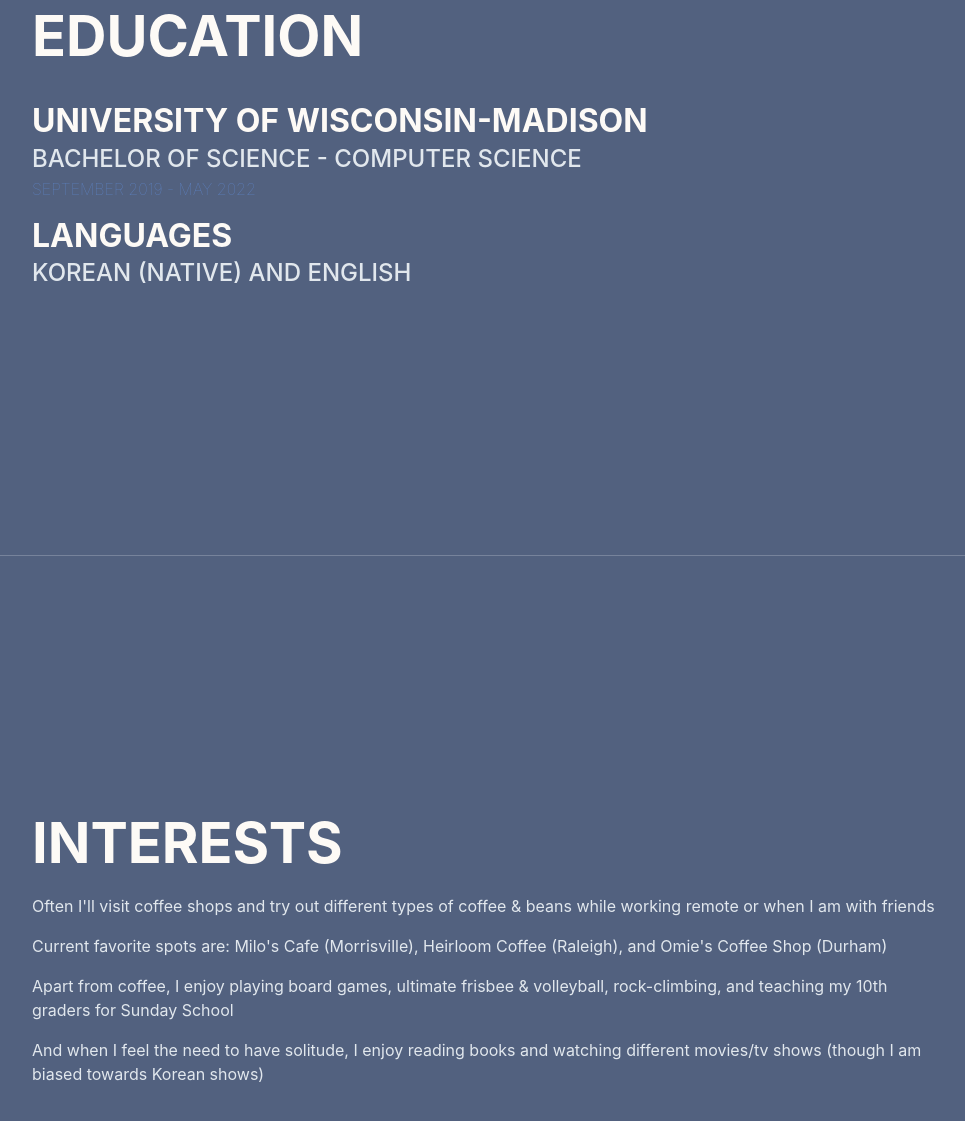
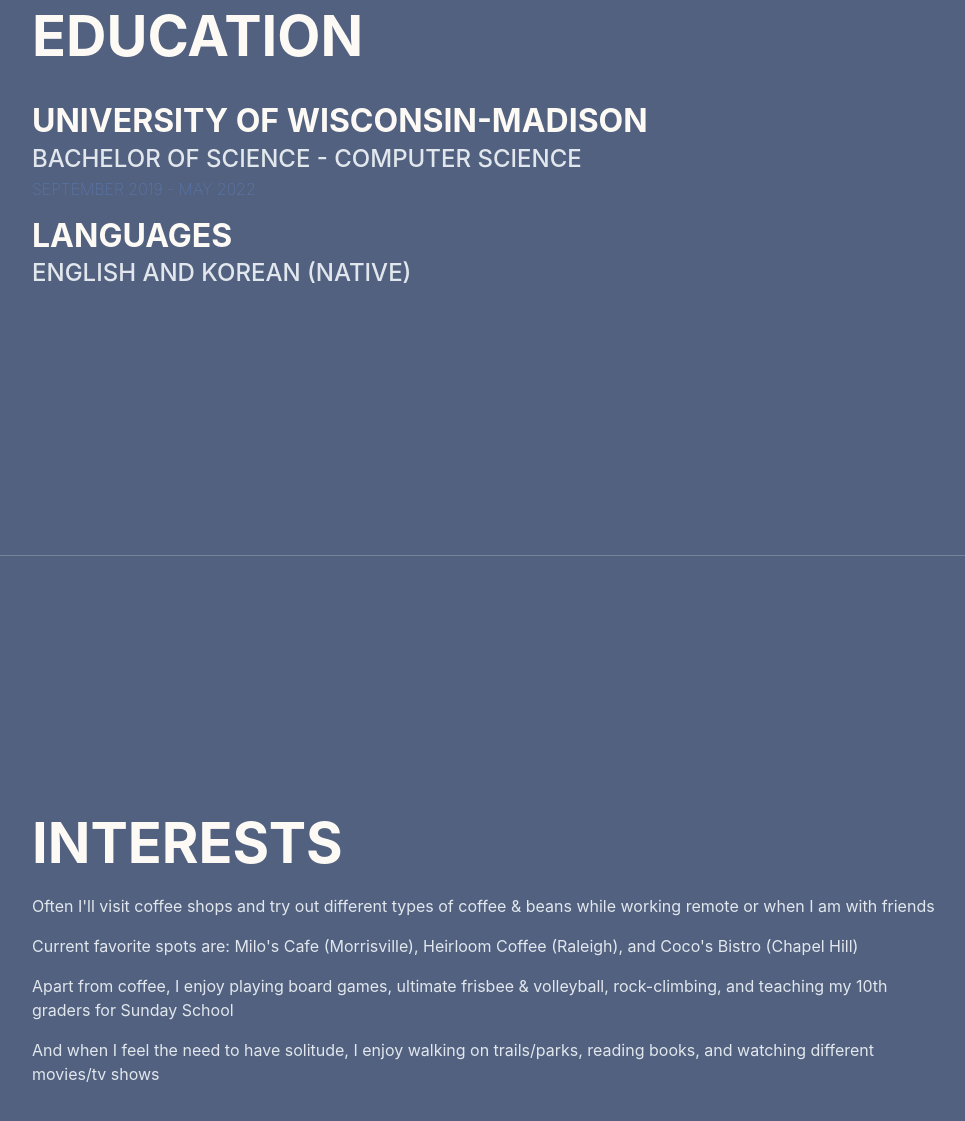
Before and after one commit to jyl6198/jyl6198.github.io, a plain HTML site: page index.html in a window 1280 px wide. Shown: the part 1951-3072 px from the top of the page, without its empty margins (288-1253 px from the left). Drawn offline with nearby package versions, Linux system fonts and the light colour scheme; files whose address does not match are found by name; a web font is replaced by a local one.

Commit message:
descriptor changes

```diff
--- a/index.html
+++ b/index.html
@@ -119,7 +119,7 @@
                         <div class="subheading">Bachelor of Science - Computer Science</div>
                         <div class="subheading2 mb-3"><span class="text-primary">September 2019 - May 2022</span></div>
                         <h3 class="mb-0">Languages</h3>
-                        <div class="subheading">Korean (native) and English</div>
+                        <div class="subheading">English and Korean (native)</div>
                     </div>
                 </div>
             </div>
@@ -130,9 +130,9 @@
             <div class="resume-section-content">
                 <h2 class="mb-3">Interests</h2>
                 <p>Often I'll visit coffee shops and try out different types of coffee & beans while working remote or when I am with friends</p>
-                <p>Current favorite spots are: Milo's Cafe (Morrisville), Heirloom Coffee (Raleigh), and Omie's Coffee Shop (Durham)</p>
+                <p>Current favorite spots are: Milo's Cafe (Morrisville), Heirloom Coffee (Raleigh), and Coco's Bistro (Chapel Hill)</p>
                 <p>Apart from coffee, I enjoy playing board games, ultimate frisbee & volleyball, rock-climbing, and teaching my 10th graders for Sunday School</p>
-                <p>And when I feel the need to have solitude, I enjoy reading books and watching different movies/tv shows (though I am biased towards Korean shows)</p>
+                <p>And when I feel the need to have solitude, I enjoy walking on trails/parks, reading books, and watching different movies/tv shows</p>
             </div>
         </section>
         <hr class="m-0" />
```
